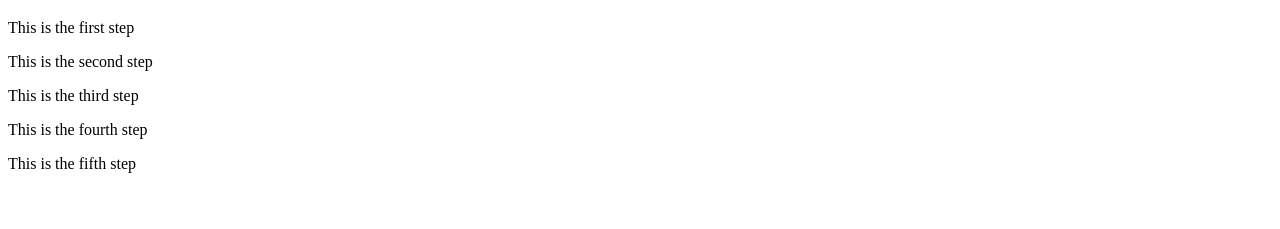
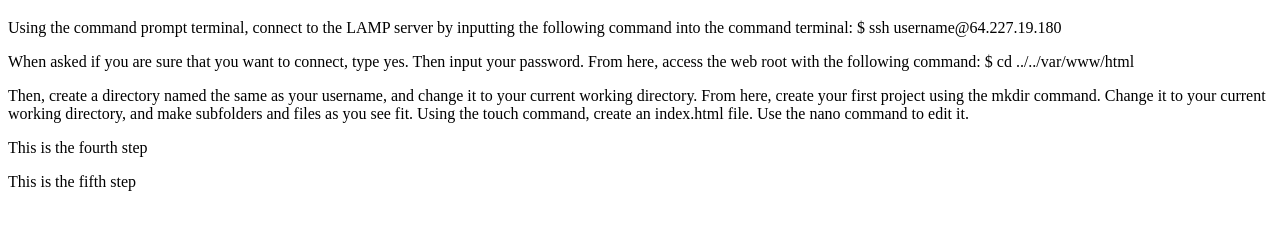
Before and after one commit to CRose630/BlogPost1, a plain HTML site: page index.html in a window 1280 px wide. Shown: the part 61-290 px from the top of the page. Drawn offline with Linux system fonts and the light colour scheme.

Commit message:
Update index.html

```diff
--- a/index.html
+++ b/index.html
@@ -8,13 +8,19 @@
     <body>
       <h1>This is the first blog post</h1>
       <div class="step">
-        <p>This is the first step</p>
+        <p>Using the command prompt terminal, connect to the LAMP server by inputting the following command into the command terminal:
+$ ssh username@64.227.19.180</p>
       </div>
       <div class="step">
-        <p>This is the second step</p>
+        <p>When asked if you are sure that you want to connect, type yes.
+Then input your password.
+From here, access the web root with the following command:
+ $ cd ../../var/www/html</p>
       </div>
       <div class="step">
-        <p>This is the third step</p>
+        <p>Then, create a directory named the same as your username, and change it to your current working directory.
+From here, create your first project using the mkdir command. Change it to your current working directory, and make subfolders and files as you see fit. Using the touch command, create an index.html file. Use the nano command to edit it.
+</p>
       </div>
       <div class="step">
         <p>This is the fourth step</p>
```
